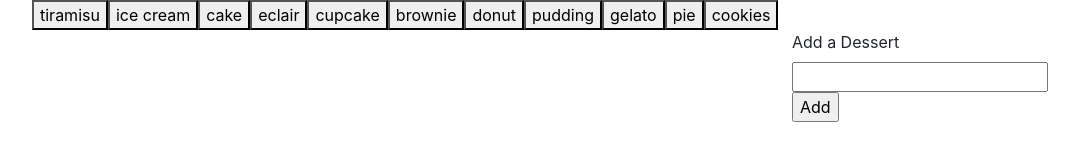
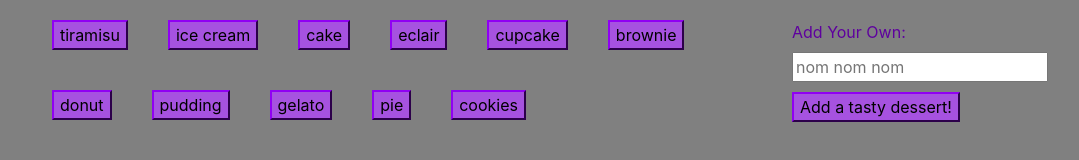
Before and after one commit to celupanow/giphy, a plain HTML site: page index.html in a window 1280 px wide. Shown: the whole page, without its empty margins (53-1132 px from the left). Drawn offline with nearby package versions, Linux system fonts and the light colour scheme.

Commit message:
formatted all files, added better comments, added css, updated html and javascript for styling purposes

```diff
--- a/assets/css/style.css
+++ b/assets/css/style.css
@@ -0,0 +1,35 @@
+
+/* adding background color */
+body {
+    background-color: grey;
+}
+
+/* adding color and spacing to the buttons */
+.dessert {
+    margin: 20px;
+    border-color: #5E009E;
+    background-color: #A652E0;
+}
+
+/* adding color and spacing to the input div for the text and input box */
+#input {
+    margin: 20px 0px 0px 0px;
+    color: #5E009E;
+}
+
+/* adding color and spacing to the add button */
+#add-gif {
+    margin: 10px 0px 0px 0px;
+    border-color: #5E009E;
+    background-color: #A652E0;
+}
+
+/* adding color, spacing, and a border to the ratings */
+.rating {
+    margin: 10px 1000px 10px 0px;
+    background-color: #A652E0;
+    border-style: dotted;
+    border-width: 2px;
+    border-color: #5E009E;
+    text-align: center;
+}
--- a/assets/javascript/app.js
+++ b/assets/javascript/app.js
@@ -2,63 +2,88 @@
 //create an array called topics to hold the options
 var topics = ["tiramisu", "ice cream", "cake", "eclair", "cupcake", "brownie", "donut", "pudding", "gelato", "pie", "cookies"];
 
-buttons();
+//use a for loop to create and append a button for each topic in the array
+//buttons function creates all of the buttons
+function buttons(){
 
-//use a for loop to create and append a button for each topic in the array
-function buttons(){
+    //empty the buttons div
     $("#buttons").empty();
+
+    //for loop that runs through the topics array
     for(var i = 0; i < topics.length; i++) {
+        //creating a button for each topic
         var button = $("<button>");
+        //adding a class to each button
         button.addClass("dessert");
+        //adding a data-name to each button
         button.attr("data-name", topics[i]);
+        //adding the text to the button
         button.text(topics[i]);
+        //appending the button to the buttons div
         $("#buttons").append(button);
   };
 
 }
 
-//button click function should grab ten static gifs from giphy and display them
-
+//displayGifs function does what it says - displays the gifs
 function displayGifs() {
 
+    //creates a variable with the data-name
     var item = $(this).attr("data-name");
+    //AJAX call query URL
     var queryURL = "https://api.giphy.com/v1/gifs/search?api_key=hTzhtVnszopo5Jg2X2wKhAc0qcQ6ohGQ&q=" + item + "&limit=10";
 
+    //AJAX call
     $.ajax({
         url: queryURL,
         method: "GET"
     }).then(function(response){
+        //for loop that runs through the array that the response creates (10 gif images)
         for (var j = 0; j < response.data.length; j++) {
+
+            //creating a new img tag for each gif
             var image = $("<img>");
+            //adding a class to each img tag
             image.addClass("image");
+            //adding the src attribute to each image - using the still url
             image.attr("src", response.data[j].images.original_still.url);
+            //adding an attribute to hold the animating url
             image.attr("animate", response.data[j].images.original.url);
+            //adding an attribute to hold the still url so they can click to set it back to that
             image.attr("still", response.data[j].images.original_still.url);
+            //setting the data-state to still
             image.attr("data-state", "still");
-        var rating = $("<div>");
+
+            //creating a new p tag for the rating to display above the image
+            var rating = $("<p>");
+            //adding a class to each p tag
+            rating.addClass("rating");
+
+            //prepending the images to the gifs div
+            $("#gifs").prepend(image);
+            //prepending the p tag to the gifs div
             $("#gifs").prepend(rating);
+            //prepending the rating to the p tag
             $(rating).prepend("Rating: " + response.data[j].rating);
-        $("#gifs").prepend(image);
-        console.log(response);
         }
 
     });
 }
 
-
-$(document).on("click", ".dessert", displayGifs);
-
 //when clicked, gifs should animate, if clicked again, they should stop animating
-
+//gifReaction function changes the data-state of the gifs
 function gifReaction(){
 
+    //a variable to hold the current data-state
     var state = $(this).attr("data-state");
 
+    //if statement where if the state is still, change the url and state to be animated
     if (state === "still") {
         $(this).attr("data-state", "animate");
         $(this).attr("src", $(this).attr("animate"));
     }
 
+    //if statement where if the state is animate, change the url and state to be still
     if (state === "animate") {
         $(this).attr("data-state", "still");
         $(this).attr("src", $(this).attr("still"));
@@ -66,20 +91,25 @@ function gifReaction(){
 
 }
 
+//running the buttons function to display them at the start
+buttons();
+
+//listening for any clicks on an element with the dessert class, when one is clicked, run the displayGifs function
+$(document).on("click", ".dessert", displayGifs);
+
+//listening for any clicks on an element with the image class, when one is clicked, run the gifReaction function
 $(document).on("click", ".image", gifReaction);
 
-//display the rating over every gif
-
-//input box so the user can add something to the array - needs input and button to add
-
+//click event for the add-gif button
 $("#add-gif").on("click", function(event) {
     event.preventDefault();
 
+    //variable to hold the input from the input box
     var gif = $("#gif-input").val().trim();
 
+    //pushing the input into the topics array
     topics.push(gif);
 
+    //run the buttons function so the new button displays
     buttons();
-})
-
-//function that runs on the add button click to re create all the buttons
+});
--- a/index.html
+++ b/index.html
@@ -12,29 +12,39 @@
      <link rel="stylesheet" type="text/css" href="assets/css/style.css">
     <title>Giphy</title>
 </head>
+
 <body>
     <div class="container">
-    <!--div to hold the buttons-->
+
+        <!--div to hold the buttons and the input-->
         <div class="row">
-            <div class="col-md-12" id="buttons">
+
+            <!--div to hold the buttons-->
+            <div class="col-md-8" id="buttons">
             </div>
-        </div>
-    <!--div to hold the gifs-->
-        <div class="row">
-            <div class="col-md-8" id="gifs">
-            </div>
-    <!--div to hold the input box and button-->
+
+            <!--div to hold the input box and button-->
             <div class="col-md-4" id="input">
                 <form id="gif-form">
                     <!--input form-->
-                    <label for="gif-input">Add a Dessert</label>
-                    <input type="text" id="gif-input"><br>
+                    <label for="gif-input">Add Your Own:</label>
+                    <br>
+                    <input type="text" placeholder="nom nom nom" id="gif-input">
+                    <br>
                     <!--button to add input-->
-                    <input id="add-gif" type="submit" value="Add">
+                    <input id="add-gif" type="submit" value="Add a tasty dessert!">
                 </form>
             </div>
         </div>
+
+        <!--div to hold the gifs-->
+        <div class="row">
+            <div class="col-md-12" id="gifs">
+            </div>
+        </div>
+
     </div>
+
         <!-- link to jQuery -->
         <script src="https://cdnjs.cloudflare.com/ajax/libs/jquery/3.2.1/jquery.min.js"></script>
         <!--link to javascript file -->
```
Lines whose indentation alone changed are shown as unchanged.
